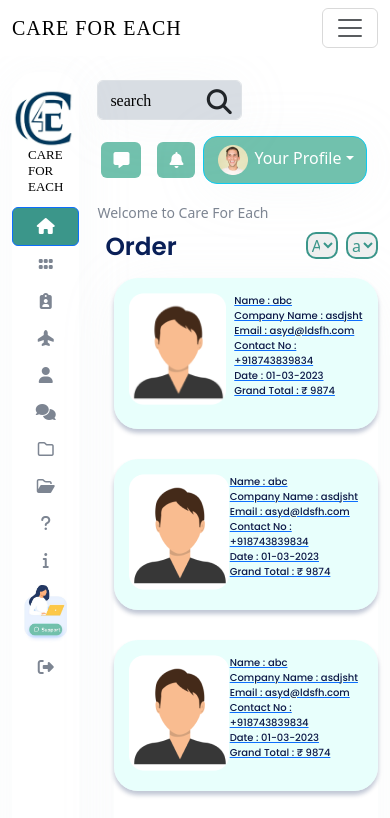
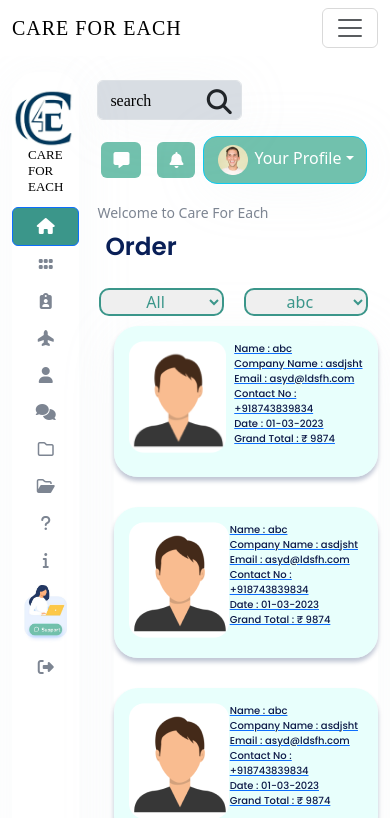
Before and after one commit to Raval-Nayan/Github, a React (Create React App) app: page /order in a window 390 px wide. Shown: the top 818 px of the page. Built offline with nearby package versions, Linux system fonts and the light colour scheme.

Commit message:
file change

```diff
--- a/src/Order.js
+++ b/src/Order.js
@@ -43,7 +43,7 @@ const Order = () => {
                 <option className="option-box">Today</option>
               </select>
 
-              <select className=" select-box ms-2 w-100 h-50">
+              <select className=" select-box ms-md-2   w-100 h-50">
                 <option className="option-box">abc</option>
                 <option className="option-box">def</option>
                 <option className="option-box">ghi</option>
@@ -54,7 +54,7 @@ const Order = () => {
           </div>
           {/* grid box banavo ahi khali div ma */}
 
-          <div className=" oreder-grid  ">
+          <div className=" oreder-grid   ">
             {/* item 1 */}
             <NavLink to="/orderdetails">
               <div className="item d-flex ">
--- a/src/css/order.css
+++ b/src/css/order.css
@@ -131,6 +131,20 @@
     grid-template-rows: 1fr 1fr 1fr 1fr 1fr 1fr 1fr;
     /* overflow-y: auto; */
   }
+
+  .order-box {
+    display: flex;
+    justify-content: flex-start;
+    gap: 50px;
+  }
+
+  .d-flex.w-25 {
+    width: 100% !important;
+  }
+
+  .select-box {
+    margin: 10px;
+  }
 }
 
 @media (max-width: 500px) {
@@ -145,4 +159,13 @@
     padding: 0px;
     /* overflow-y: auto; */
   }
+
+  .order-box {
+    display: flex;
+    flex-direction: column;
+    gap: 50px;
+    padding: 0px;
+    margin: 0px;
+    gap: 0px;
+  }
 }
```
